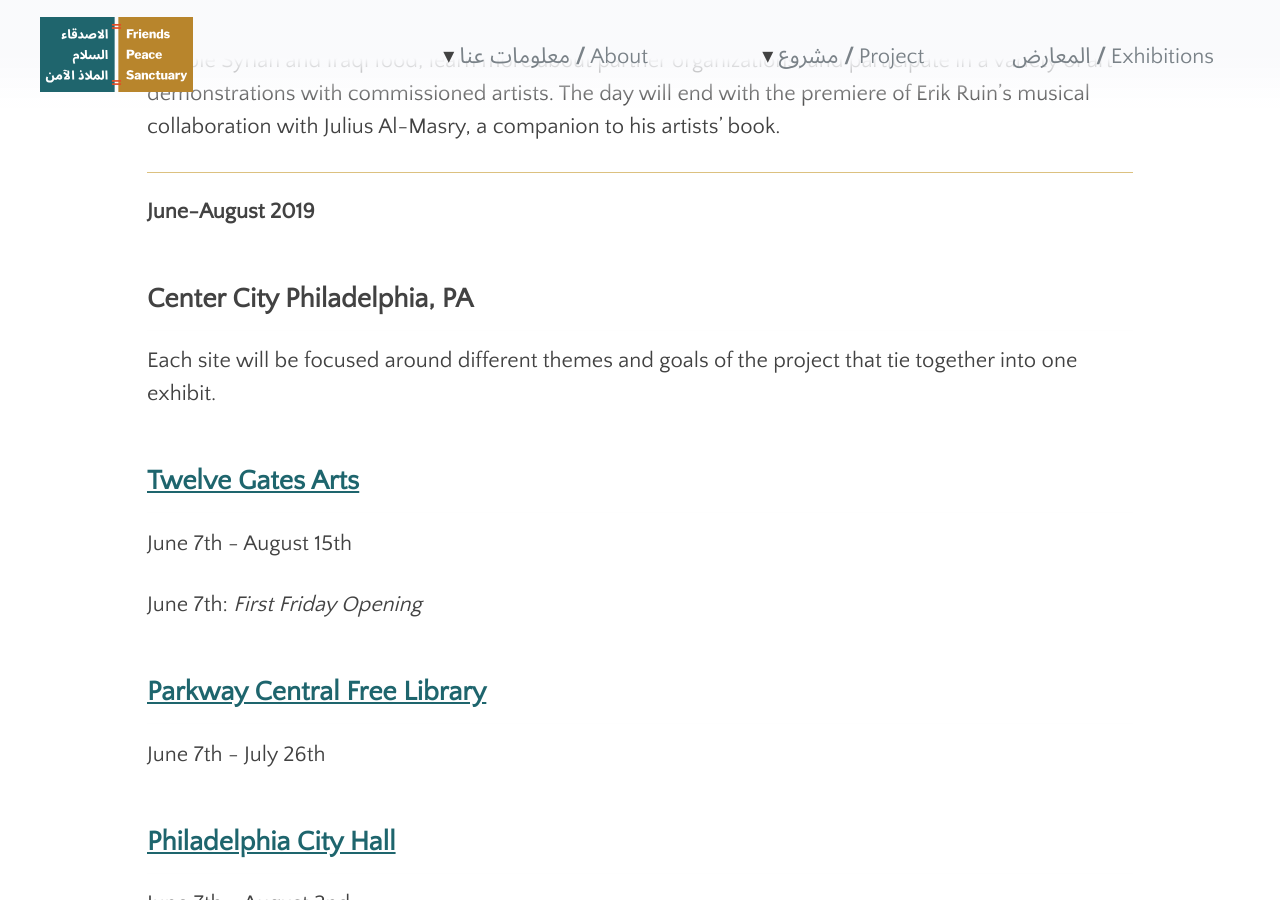
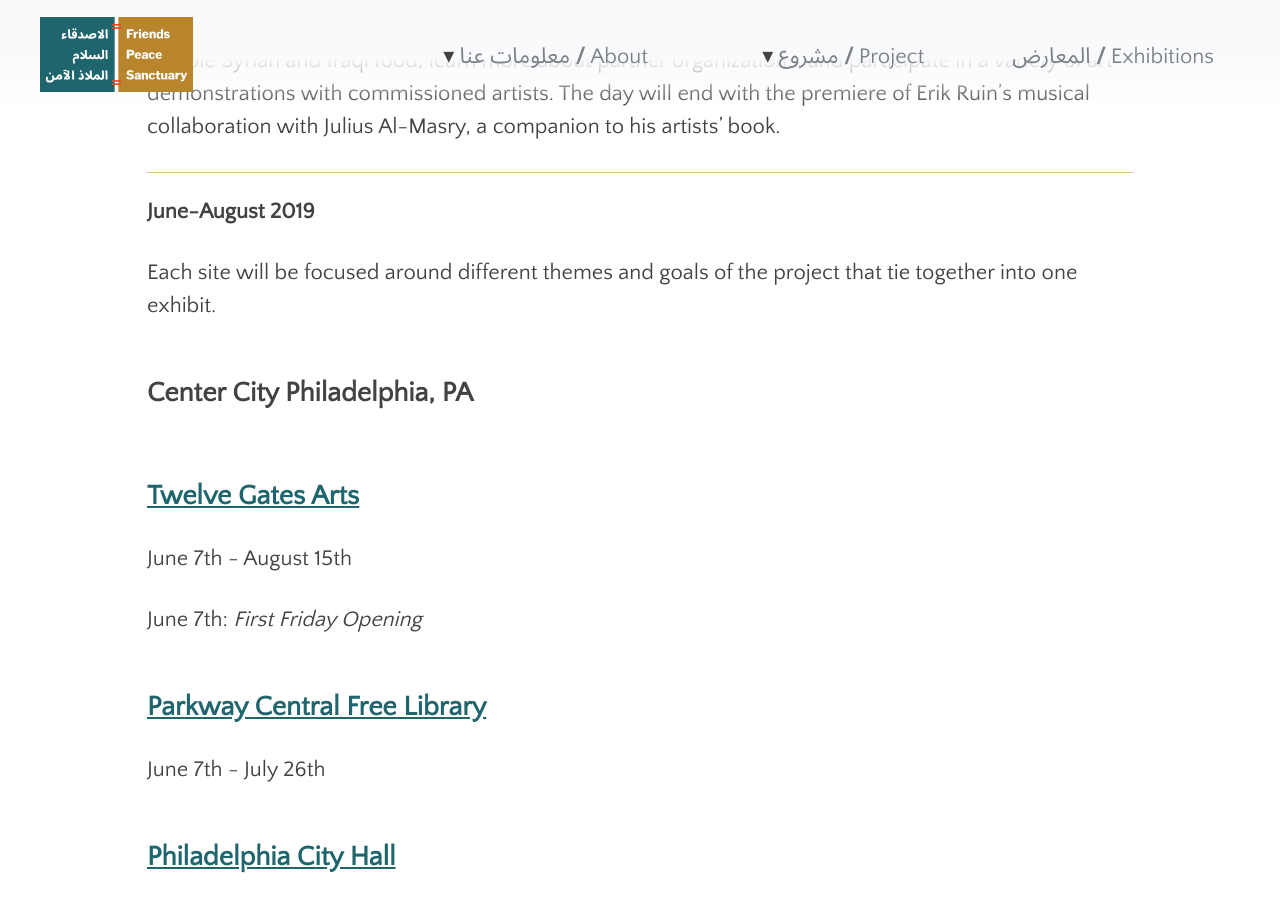
Before and after one commit to swat-ds/fps.swarthmore.edu, a Jekyll site: the page built from _posts/2018-10-03-upcoming-exhibitions-2019.md, in a window 1280 px wide and 900 px high, scrolled down 2118 px. Built offline with Jekyll 4.4.1, drawn with Linux system fonts in a browser that asks for light colours.

Commit message:
Update 2018-10-03-upcoming-exhibitions-2019.md

```diff
--- a/_posts/2018-10-03-upcoming-exhibitions-2019.md
+++ b/_posts/2018-10-03-upcoming-exhibitions-2019.md
@@ -66,6 +66,7 @@ Friends, Peace, and Sanctuary Exhibitions will explore how art that combines sch
 
 ## **Swarthmore College, McCabe Library (Swarthmore, PA)**
 
+
 **[Opening Weekend](https://www.swarthmore.edu/cooper-series/friends-peace-and-sanctuary)**
 
 **March 28**
@@ -90,9 +91,9 @@ This all-day community event celebrates two-years of community collaboration off
 
 **June-August 2019**
 
+Each site will be focused around different themes and goals of the project that tie together into one exhibit.
+
 ## **Center City Philadelphia, PA**
-
-Each site will be focused around different themes and goals of the project that tie together into one exhibit.
 
 
 ## **[Twelve Gates Arts](http://www.twelvegatesarts.org/)**
```
